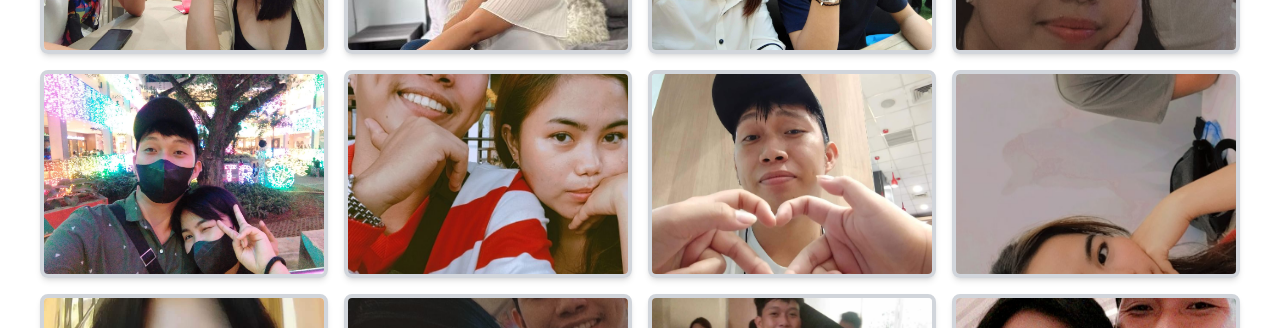
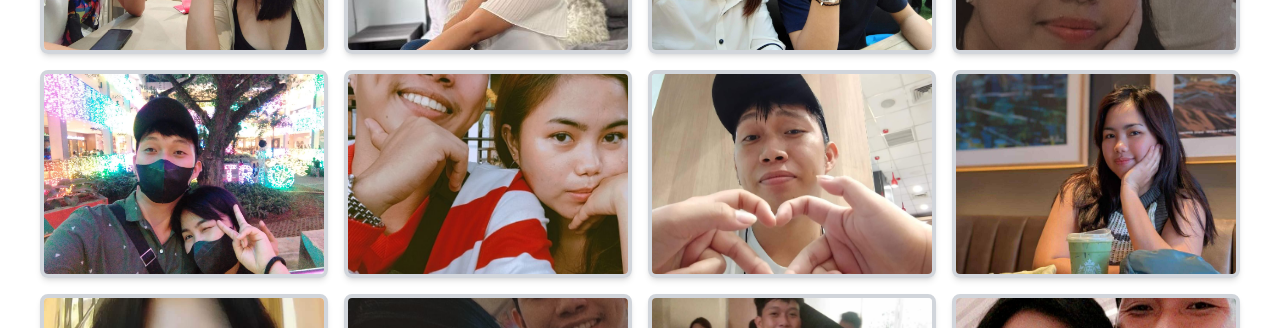
Before and after one commit to Back2Basic-T/my-first-project, a React (Create React App) app: page /gallery in a window 1280 px wide. Shown: the part 1130-1458 px from the top of the page. Built offline with nearby package versions, Linux system fonts and the light colour scheme.

Commit message:
display bg photo

```diff
--- a/src/Gallery.js
+++ b/src/Gallery.js
@@ -24,7 +24,7 @@ const images = [
   process.env.PUBLIC_URL + "/Gallery/21pic.jpeg",
   process.env.PUBLIC_URL + "/Gallery/22pic.jpg",
   process.env.PUBLIC_URL + "/Gallery/23pic.jpeg",
-  process.env.PUBLIC_URL + "/Gallery/24pic.jpg",
+  process.env.PUBLIC_URL + "/Gallery/41pic.jpg",
   process.env.PUBLIC_URL + "/Gallery/25pic.jpeg",
   process.env.PUBLIC_URL + "/Gallery/26pic.jpg",
   process.env.PUBLIC_URL + "/Gallery/27pic.jpeg",
@@ -40,7 +40,7 @@ const images = [
   process.env.PUBLIC_URL + "/Gallery/37pic.jpeg",
   process.env.PUBLIC_URL + "/Gallery/38pic.jpg",
   process.env.PUBLIC_URL + "/Gallery/39pic.jpg",
-  process.env.PUBLIC_URL + "/Gallery/40pic.jepg",
+  process.env.PUBLIC_URL + "/Gallery/40pic.jpeg",
 ];
 
 
--- a/src/components/Home.js
+++ b/src/components/Home.js
@@ -5,7 +5,7 @@ function Home() {
         <div className="py-8 px-4 text-center"
 >
             <div className="App">
-                <header className="App-header" style={{ backgroundImage: "url('/home-bg.jpeg')", height: "100vh", backgroundSize: 'cover', backgroundPosition: 'center' }}>
+                <header className="App-header" style={{ backgroundImage: "url(${process.env.PUBLIC_URL}/home-bg.jpeg)", height: "100vh", backgroundSize: 'cover', backgroundPosition: 'center' }}>
                     {/* Container for 2 sides */}
                     <div className="grid grid-cols-1 md:grid-cols-2 gap-6 text-left " >
 
```
